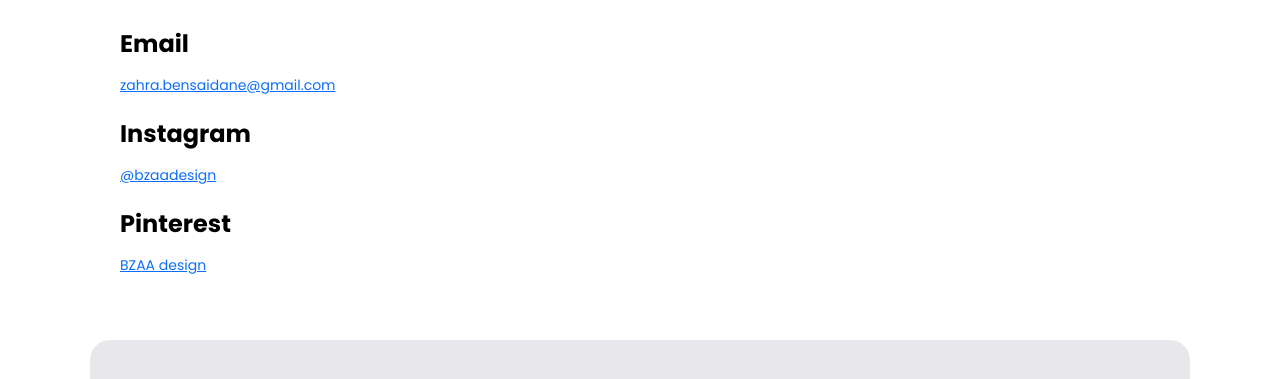
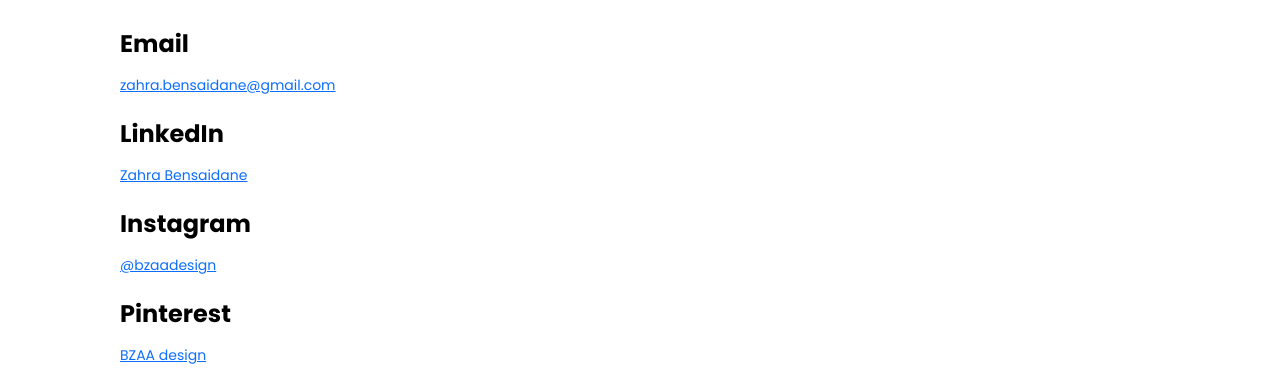
Before and after one commit to Zahra-Bens/BZAADesign, a plain HTML site: page contact.html in a window 1280 px wide. Shown: the part 417-796 px from the top of the page. Drawn offline with nearby package versions, Linux system fonts and the light colour scheme; a web font is replaced by a local one.

Commit message:
added contact on contact.html

```diff
--- a/contact.html
+++ b/contact.html
@@ -72,6 +72,12 @@
               >zahra.bensaidane@gmail.com</a
             >
           </p>
+          <h3>LinkedIn</h3>
+          <p>
+            <a href="https://www.linkedin.com/in/zahra-b-757012162/" target="_blank"
+              >Zahra Bensaidane</a
+            >
+          </p>
           <h3>Instagram</h3>
           <p>
             <a href="https://www.instagram.com/bzaadesign/" target="_blank"
```
